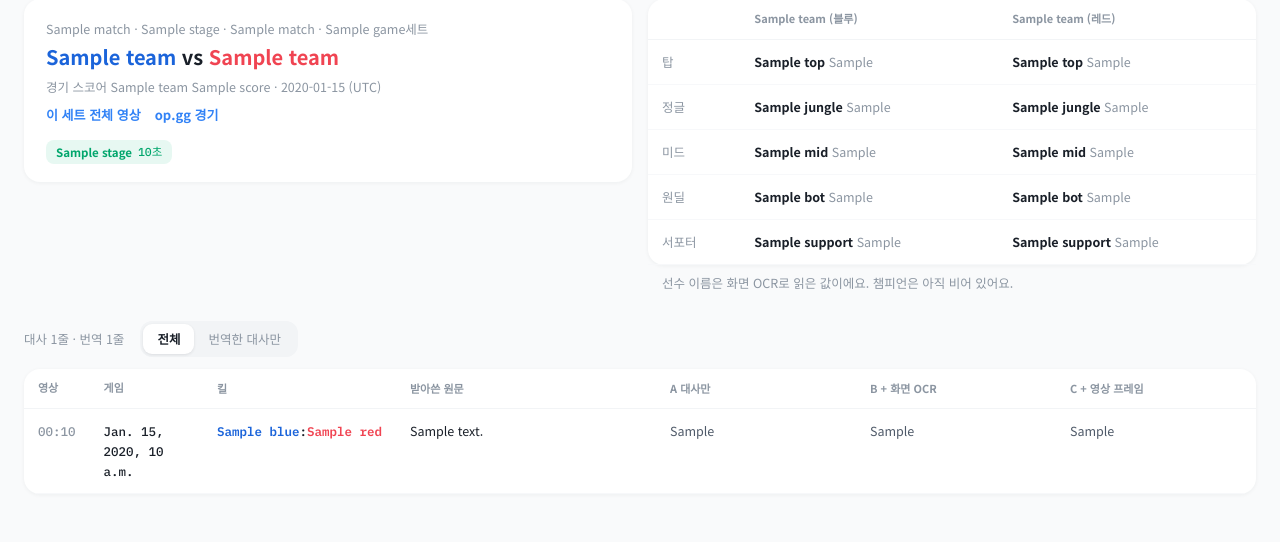
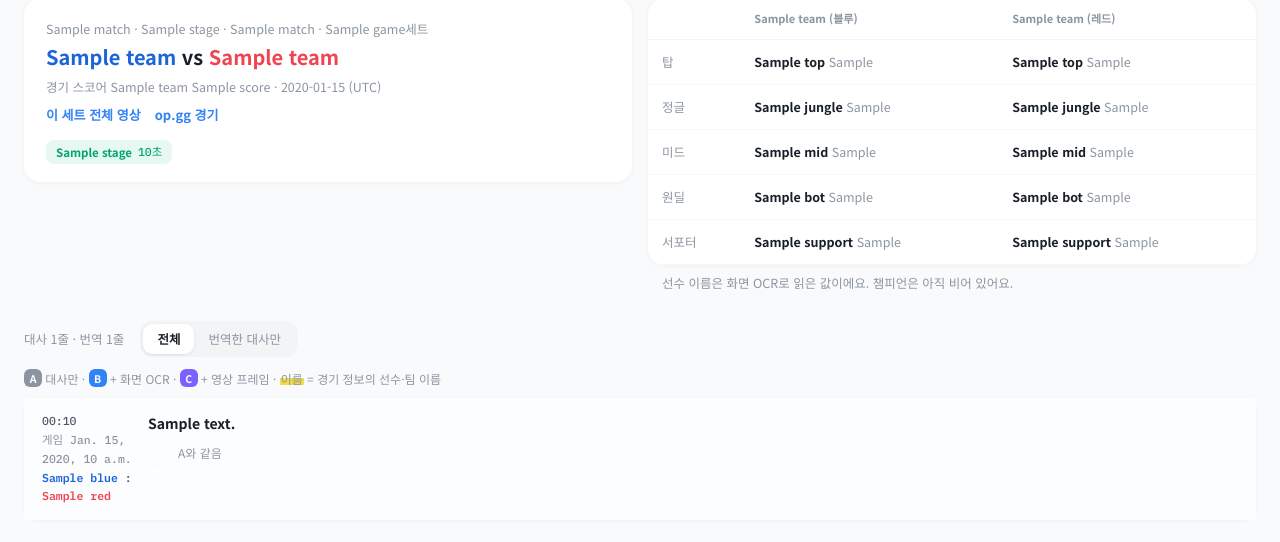
Before and after one commit to Esports-local/esports-ui, a Django app: page /games/1/ in a window 1280 px wide. Shown: the part 90-632 px from the top of the page. Run offline with Django 5.2, Linux system fonts and the light colour scheme; tables that the repository leaves empty hold one stand-in row (values such as "Sample post"); a database or web service that is not in the repository returns one stand-in record (values such as "Sample title"); data that the repository does not hold is empty; some libraries are stand-ins or nearby versions.

Commit message:
feat/대사·번역 화면 개선 (원문 아래 A·B·C 쌓기, 선수·팀 이름 형광펜, A와 같은 번역 줄이기)

```diff
--- a/web/static/web/app.css
+++ b/web/static/web/app.css
@@ -295,3 +295,23 @@ body.nle {
 .lines .tr { min-width: 200px; color: var(--ink2); }
 .json { background: var(--sheet); border-radius: 16px; box-shadow: var(--card-shadow); padding: 16px 20px; font: 12px/1.5 "IBM Plex Mono", ui-monospace, monospace; overflow: auto; max-height: 75vh; }
 @media (max-width: 900px) { .game-head { grid-template-columns: 1fr; } }
+
+/* 대사·번역 비교 */
+.legend-line { font-size: 12px; margin: 0 0 10px; }
+.line-list { list-style: none; padding: 0; margin: 0; background: var(--sheet); border-radius: 16px; box-shadow: var(--card-shadow); }
+.line-item { display: grid; grid-template-columns: 92px 1fr; gap: 14px; padding: 10px 18px; border-bottom: 1px solid var(--line); }
+.line-item:last-child { border-bottom: 0; }
+.line-item.has-tr { padding: 14px 18px; background: #FCFDFF; }
+.line-meta { display: flex; flex-direction: column; gap: 1px; font-size: 11.5px; color: var(--ink2); }
+.line-body p { margin: 0; }
+.line-src { font-size: 14px; color: var(--ink); }
+.has-tr .line-src { font-weight: 600; margin-bottom: 6px !important; }
+.line-tr { display: flex; gap: 10px; align-items: baseline; font-size: 13.5px; color: var(--ink2); padding: 3px 0; }
+.line-tr + .line-tr { border-top: 1px dashed var(--line); }
+.line-tr.is-same { font-size: 12px; }
+.cond { flex: none; display: inline-grid; place-items: center; width: 20px; height: 20px; border-radius: 6px; font: 700 11px var(--sans); color: #fff; }
+.cond-A { background: #8B95A1; }
+.cond-B { background: var(--blue); }
+.cond-C { background: #7B61FF; }
+.legend-line .cond { width: 18px; height: 18px; font-size: 10.5px; vertical-align: 1px; }
+mark { background: linear-gradient(transparent 45%, var(--marker) 45%, var(--marker) 90%, transparent 90%); color: inherit; padding: 0 1px; }
--- a/web/templates/web/game.html
+++ b/web/templates/web/game.html
@@ -61,25 +61,30 @@
     </span>
     {% endif %}
   </div>
-  <table class="table lines">
-    <thead>
-      <tr><th class="mono">영상</th><th class="mono">게임</th><th>킬</th><th>받아쓴 원문</th>
-        {% if show_translations %}{% for key, label in conditions %}<th>{{ label }}</th>{% endfor %}{% endif %}</tr>
-    </thead>
-    <tbody>
-      {% for line in lines %}
-      <tr>
-        <td class="mono dim">{{ line.start_sec|tc }}</td>
-        <td class="mono">{{ line.screen.game_time|default:"-" }}</td>
-        <td class="mono nowrap">{% if line.screen.team_kills %}<span class="side-blue">{{ line.screen.team_kills.blue|default:"?" }}</span>:<span class="side-red">{{ line.screen.team_kills.red|default:"?" }}</span>{% else %}<span class="dim">-</span>{% endif %}</td>
-        <td class="src">{{ line.text }}</td>
-        {% if show_translations %}
-        {% for key, label in conditions %}<td class="tr">{{ line.translations|get:key|default:"" }}</td>{% endfor %}
-        {% endif %}
-      </tr>
-      {% endfor %}
-    </tbody>
-  </table>
+  <p class="legend-line dim">
+    {% for key, label in conditions %}<span class="cond cond-{{ key }}">{{ key }}</span> {{ label }}{% if not forloop.last %} · {% endif %}{% endfor %}
+    · <mark>이름</mark> = 경기 정보의 선수·팀 이름
+  </p>
+  <ol class="line-list">
+    {% for line in lines %}
+    <li class="line-item{% if line.rows %} has-tr{% endif %}">
+      <div class="line-meta mono">
+        <span>{{ line.start_sec|tc }}</span>
+        <span class="dim">게임 {{ line.screen.game_time|default:"-" }}</span>
+        {% if line.screen.team_kills %}<span><span class="side-blue">{{ line.screen.team_kills.blue|default:"?" }}</span> : <span class="side-red">{{ line.screen.team_kills.red|default:"?" }}</span></span>{% endif %}
+      </div>
+      <div class="line-body">
+        <p class="line-src">{{ line.text }}</p>
+        {% for r in line.rows %}
+        <p class="line-tr{% if r.same_as_a %} is-same{% endif %}">
+          <span class="cond cond-{{ r.key }}" title="{{ r.label }}">{{ r.key }}</span>
+          {% if r.same_as_a %}<span class="dim">A와 같음</span>{% else %}<span>{{ r.html }}</span>{% endif %}
+        </p>
+        {% endfor %}
+      </div>
+    </li>
+    {% endfor %}
+  </ol>
   {% elif tab == "screen" %}
   <div class="toolbar">
     <span class="tabs small-tabs">
--- a/web/views.py
+++ b/web/views.py
@@ -1,4 +1,8 @@
 import json
+import re
+
+from django.utils.html import escape
+from django.utils.safestring import mark_safe
 
 from django.http import Http404, HttpResponse, JsonResponse
 from django.shortcuts import redirect, render
@@ -181,7 +185,7 @@ STAGE_LABELS = {"preprocess": "전처리", "segments": "화면 전환", "hls": "
 ROLE_LABELS = {"top": "탑", "jungle": "정글", "mid": "미드", "bot": "원딜", "support": "서포터"}
 SCREEN_TAGS = [("team_kills", "팀 킬"), ("kda", "KDA"), ("gold", "골드"), ("gold_diff", "골드 차이"),
                ("towers", "타워"), ("game_time", "게임 시간"), ("player_name", "선수 이름"), ("team", "팀")]
-CONDITIONS = [("A", "A 대사만"), ("B", "B + 화면 OCR"), ("C", "C + 영상 프레임")]
+CONDITIONS = [("A", "대사만"), ("B", "+ 화면 OCR"), ("C", "+ 영상 프레임")]
 JSON_STAGES = ["asr", "roi_ocr", "translate", "preprocess"]
 GAME_TABS = [("lines", "대사·번역"), ("screen", "화면 OCR"), ("json", "원본 JSON")]
 
@@ -209,6 +213,40 @@ def _roster(match):
     return rows
 
 
+def _known_names(match):
+    """경기 정보의 선수·팀 이름 (번역문에서 형광펜으로 표시할 것)."""
+    if not match:
+        return []
+    names = {match[side].get("team") for side in ("blue", "red")}
+    for side in ("blue", "red"):
+        for p in match[side]["players"].values():
+            names.update({p.get("name"), p.get("champion")})
+    return sorted((n for n in names if n), key=len, reverse=True)
+
+
+def _highlight(text, names):
+    """이름을 <mark> 로 감싼다. 대소문자까지 같을 때만 (on, knight 같은 일반 단어와 구분), 단어 경계 기준."""
+    out = escape(text)
+    if names:
+        pattern = re.compile(r"\b(" + "|".join(re.escape(escape(n)) for n in names) + r")\b")
+        out = pattern.sub(r"<mark>\1</mark>", out)
+    return mark_safe(out)
+
+
+def _translation_rows(line, names):
+    """대사 하나의 [{key, label, html, same_as_a}] (번역이 없으면 빈 목록)."""
+    trs = line.get("translations") or {}
+    base = trs.get("A")
+    rows = []
+    for key, label in CONDITIONS:
+        text = trs.get(key)
+        if text is None:
+            continue
+        rows.append({"key": key, "label": label, "html": _highlight(text, names),
+                     "same_as_a": key != "A" and text == base})
+    return rows
+
+
 def game_detail(request, game_id):
     tab = request.GET.get("tab", "lines")
     if tab not in dict(GAME_TABS):
@@ -228,8 +266,10 @@ def game_detail(request, game_id):
             n_translated = sum(1 for line in lines if line["translations"])
             if only == "translated":
                 lines = [line for line in lines if line["translations"]]
-            ctx.update(lines=lines, only=only, n_translated=n_translated, conditions=CONDITIONS,
-                       show_translations=n_translated > 0)
+            names = _known_names(game["match"])
+            for line in lines:
+                line["rows"] = _translation_rows(line, names)
+            ctx.update(lines=lines, only=only, n_translated=n_translated, conditions=CONDITIONS)
         elif tab == "screen":
             tag = request.GET.get("tag", "team_kills")
             if tag not in dict(SCREEN_TAGS):
```
